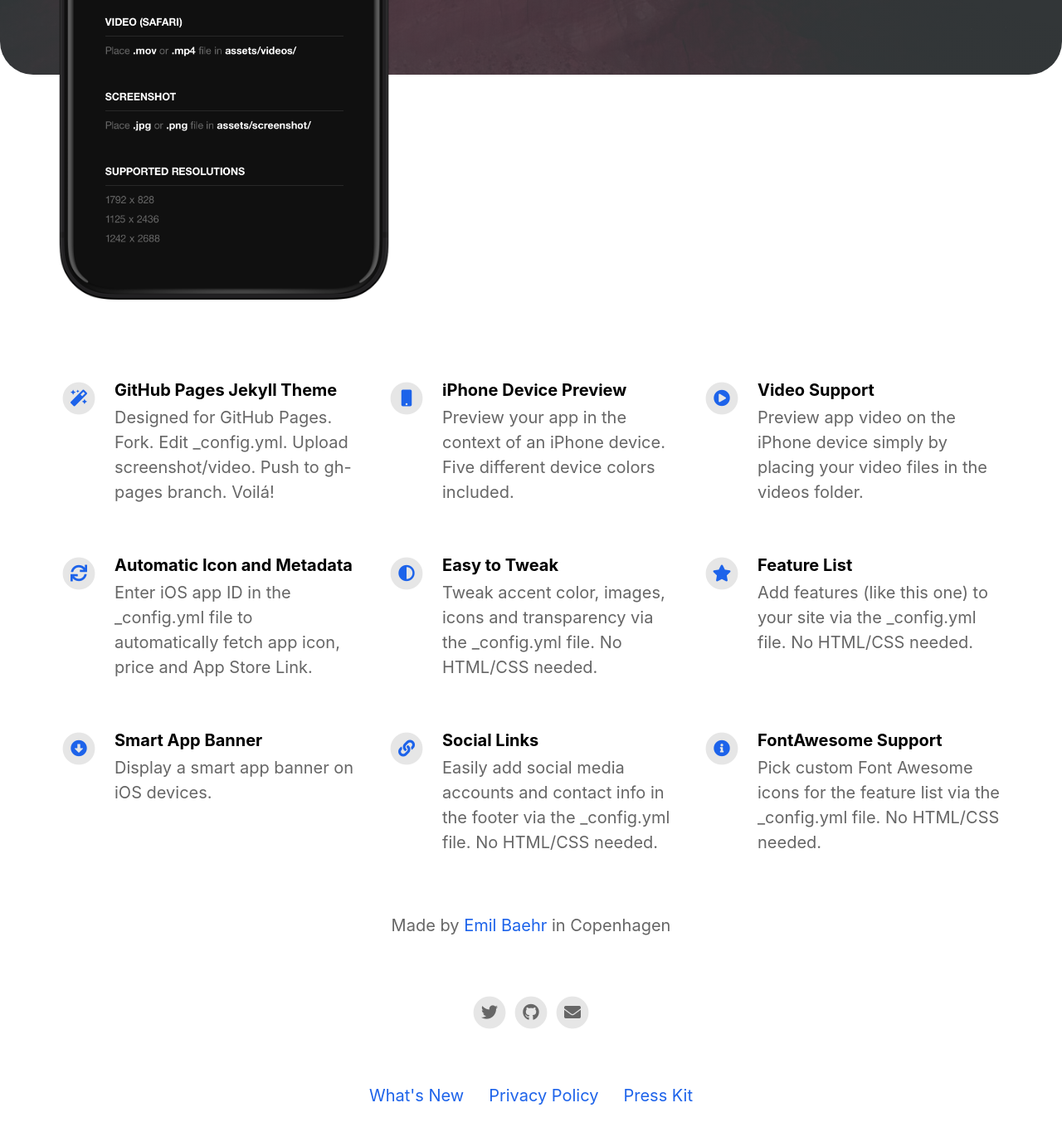
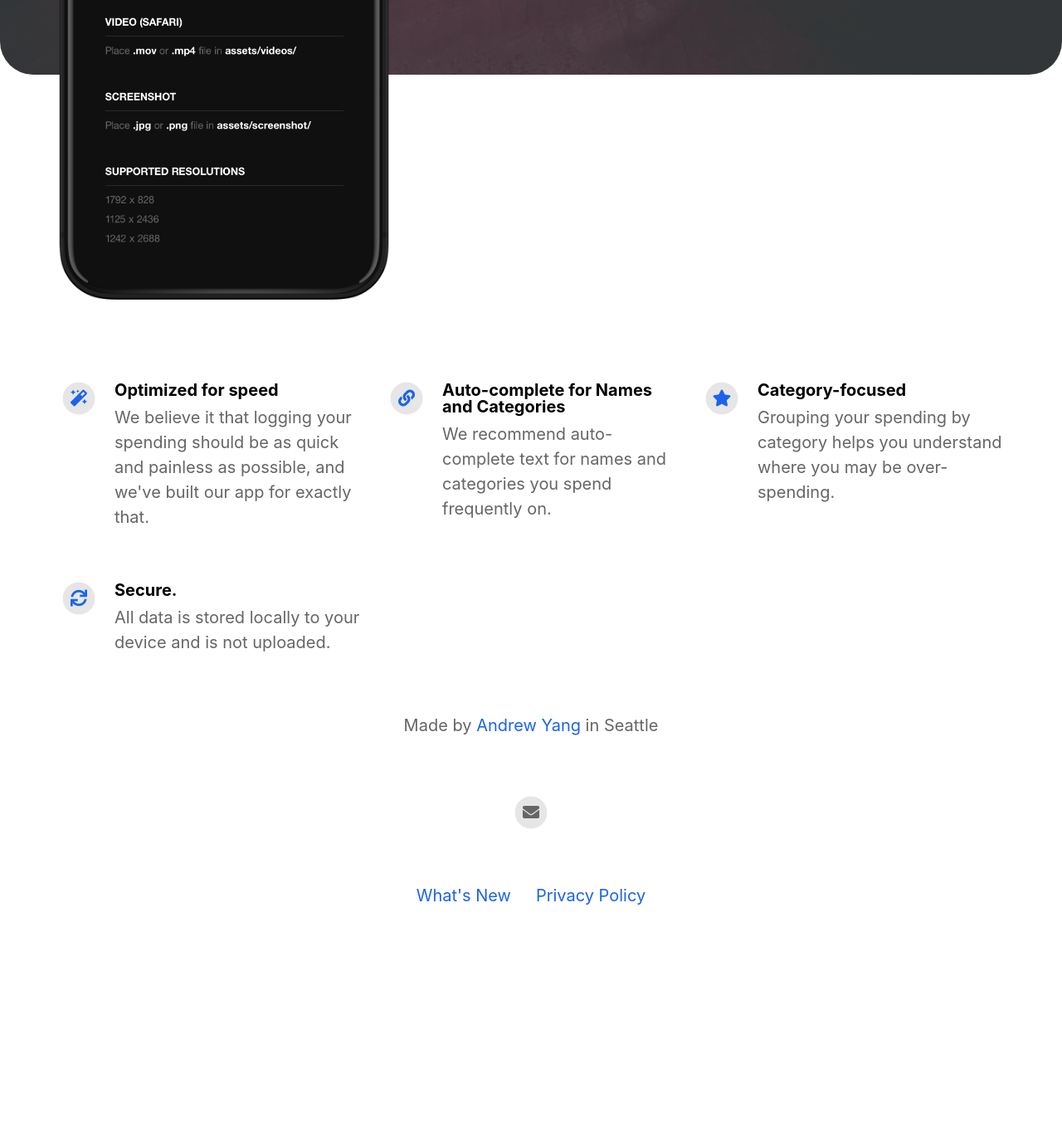
Before and after one commit to andrw/andrw.github.io, a Jekyll site: the page built from index.html, in a window 1280 px wide and 1400 px high, scrolled down 624 px. Shown: the top 1370 px of the window at 83% size. Built offline with Jekyll 4.4.1, drawn with Linux system fonts in a browser that asks for light colours; nearby versions of some CDN libraries; after the commit the page ends 1783 px from its top, so only the background shows below that; some of the changed text lies outside the part shown.

Commit message:
Update _config.yml

```diff
--- a/_config.yml
+++ b/_config.yml
@@ -1,74 +1,46 @@
 #page title
-page_title                                :                                           # Automatically populates with app name if not set and if iOS app ID is set. Otherwise enter manually.
+page_title                                : SuperFastBudget                         # Automatically populates with app name if not set and if iOS app ID is set. Otherwise enter manually.
 
 # App Info
 ios_app_id                                : 1234793120                                # Required. Enter iOS app ID to automatically populate name, price and icons (e.g. 718043190).
 
 appstore_link                             :                                           # Automatically populates if not set and if iOS app ID is set. Otherwise enter manually.
-playstore_link                            :                                           # Enter Google Play Store URL.
-presskit_download_link                    : https://emilbaehr.com                                          # Enter a link to downloadable file or (e.g. public Dropbox link to a .zip file).
-                                                                                      # Or upload your press kit file to assets and set path accordingly (e.g. "assets/your_press_kit.zip").
 
 app_icon                                  : # assets/appicon.png                      # Automatically populates if not set and if iOS app ID is set.  Otherwise enter path to icon file manually.
-app_name                                  :                                           # Automatically populates if not set and if iOS app ID is set.  Otherwise enter manually.
-app_price                                 :                                           # Automatically populates if not set and if iOS app ID is set.  Otherwise enter manually.
-app_description                           : Write a short tagline for your app.
+app_name                                  : SuperFastBudget                                          # Automatically populates if not set and if iOS app ID is set.  Otherwise enter manually.
+app_price                                 : 0                                          # Automatically populates if not set and if iOS app ID is set.  Otherwise enter manually.
+app_description                           : Budget faster than ever
 
 enable_smart_app_banner                   : true                                      # Set to true to show a smart app banner at top of page on mobile devices.
 
 
 
 # Information About Yourself
-your_name                                 : Emil Baehr
-your_link                                 : https://emilbaehr.com
-your_city                                 : Copenhagen
-email_address                             : emil.baehr@gmail.com
-facebook_username                         :
-instagram_username                        : ebaehr
-twitter_username                          : ebaehr
-github_username                           : emilbaehr
-youtube_username                          :
+your_name                                 : Andrew Yang
+your_link                                 : https://andrw.github.io
+your_city                                 : Seattle
+email_address                             : androo.yang@gmail.com
 
 
 
 # Feature List                            Edit, add or remove features to be presented.
 features                                  :
 
-  - title                                 : GitHub Pages Jekyll Theme
-    description                           : Designed for GitHub Pages. Fork. Edit _config.yml. Upload screenshot/video. Push to gh-pages branch. Voilá!
+  - title                                 : Optimized for speed
+    description                           : We believe it that logging your spending should be as quick and painless as possible, and we've built our app for exactly that.
     fontawesome_icon_name                 : magic
 
-  - title                                 : iPhone Device Preview
-    description                           : Preview your app in the context of an iPhone device. Five different device colors included.
-    fontawesome_icon_name                 : mobile
+  - title                                 : Auto-complete for Names and Categories
+    description                           : We recommend auto-complete text for names and categories you spend frequently on.
+    fontawesome_icon_name                 : link
 
-  - title                                 : Video Support
-    description                           : Preview app video on the iPhone device simply by placing your video files in the videos folder.
-    fontawesome_icon_name                 : play-circle
-
-  - title                                 : Automatic Icon and Metadata
-    description                           : Enter iOS app ID in the _config.yml file to automatically fetch app icon, price and App Store Link.
-    fontawesome_icon_name                 : sync
-
-  - title                                 : Easy to Tweak
-    description                           : Tweak accent color, images, icons and transparency via the _config.yml file. No HTML/CSS needed.
-    fontawesome_icon_name                 : adjust
-
-  - title                                 : Feature List
-    description                           : Add features (like this one) to your site via the _config.yml file. No HTML/CSS needed.
+  - title                                 : Category-focused
+    description                           : Grouping your spending by category helps you understand where you may be over-spending.
     fontawesome_icon_name                 : star
 
-  - title                                 : Smart App Banner
-    description                           : Display a smart app banner on iOS devices.
-    fontawesome_icon_name                 : arrow-alt-circle-down
-
-  - title                                 : Social Links
-    description                           : Easily add social media accounts and contact info in the footer via the _config.yml file. No HTML/CSS needed.
-    fontawesome_icon_name                 : link
-
-  - title                                 : FontAwesome Support
-    description                           : Pick custom Font Awesome icons for the feature list via the _config.yml file. No HTML/CSS needed.
-    fontawesome_icon_name                 : info-circle
+  - title                                 : Secure.
+    description                           : All data is stored locally to your device and is not uploaded.
+    fontawesome_icon_name                 : sync
 
   - title                                 : # New Feature Title
     description                           : # New Feature Description
```
